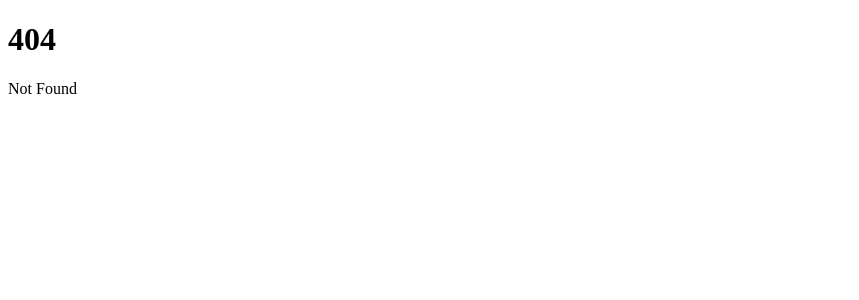
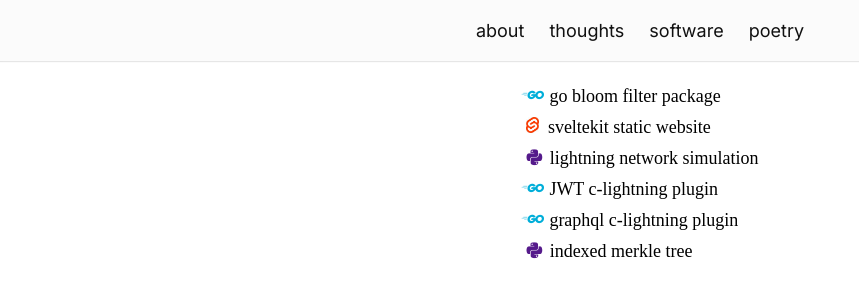
Before and after one commit to nettijoe96/nettijoe96.github.io, a SvelteKit app: page /code in a window 1280 px wide. Before the commit this address had no page. Shown: the top 300 px of the page, without its empty margins (0-859 px from the left). Built offline with nearby package versions, Linux system fonts and the light colour scheme.

Commit message:
feat: remove go board, change about page, software page, remove a post and a poem

```diff
--- a/src/routes/+page.svelte
+++ b/src/routes/+page.svelte
@@ -89,7 +89,7 @@
                         <h1>About</h1>
                     </li>
                     <li class="item">
-                        <p class="bio">My name is Joe Netti and I am backend software engineer. I am passionate about improving social media, privacy, governance, identity, and financial access with technology. I love music, poetry, biking and board games.</p>
+                        <p class="bio">My name is Joe Netti and I am backend software engineer. I am passionate about improving social media, privacy, governance, identity, and financial access with technology. I love music, poetry, mountain climbing, and biking.</p>
                     </li>
                     <!-- <li class="item">
                         <h1>Info</h1>
@@ -111,7 +111,7 @@
                             </span>
                         </a>
                     </li> -->
-                    <li class="item">
+                    <!-- <li class="item">
                         <h1>
                             Code
                         </h1>
@@ -164,7 +164,7 @@
                             </span>
                         </a>
                     </li>
-                </ul>
+                </ul> -->
             </div>
         </div>
     {/await}
--- a/src/routes/Menu.svelte
+++ b/src/routes/Menu.svelte
@@ -30,10 +30,10 @@
     <nav>
         <div class="menu-container {themeClass}">
             <ul class="menu">
-                {#if isLight}
+                <!-- {#if isLight}
                     <li class="menu-item img-item">
                         <span>
-                            <a href="games">
+                            <a href="{base}/">
                                 <img src=/apple-touch-icon.png alt="go icon"/>
                             </a>
                         </span>
@@ -41,20 +41,25 @@
                 {:else}
                     <li class="menu-item img-item">
                         <span>
-                            <a href="games">
+                            <a href="{base}/">
                                 <img src=/negative.png alt="go icon"/>
                             </a>
                         </span>
                     </li>
-                {/if}
+                {/if} -->
                 <l1 class="menu-item">
                     <a href="{base}/">
-                        <span>code</span>
+                        <span>about</span>
                     </a>
                 </l1>
                 <l1 class="menu-item">
                     <a href="{base}/blog">
-                        <span>blog</span>
+                        <span>thoughts</span>
+                    </a>
+                </l1>
+                <l1 class="menu-item">
+                    <a href="{base}/code">
+                        <span>software</span>
                     </a>
                 </l1>
                 <l1 class="menu-item">
@@ -62,12 +67,11 @@
                         <span>poetry</span>
                     </a>
                 </l1>
-                {#if isMobile}
+                <!-- {#if isMobile}
                     { #if isLight }
                         <l1 class="menu-item">
                             <button on:click={toggleMode}>
                                 <span>
-                                    <!-- <i class="fa-solid fa-moon"></i> -->
                                     <i class="fa-solid fa-toggle-off"></i>
                                 </span>
                             </button>
@@ -76,9 +80,6 @@
                         <l1 class="menu-item">
                             <button on:click={toggleMode}>
                                 <span>
-                                    <!-- <i class="fa-regular fa-sun"></i> -->
-                                    <!-- <i class="fa-regular fa-lightbulb"></i> -->
-                                    <!-- <i class="fa-solid fa-bolt-lightning"></i> -->
                                     <i class="fa-solid fa-toggle-on"></i>
                                 </span>
                             </button>
@@ -89,7 +90,6 @@
                         <l1 class="menu-item last-item">
                             <button on:click={toggleMode}>
                                 <span>
-                                    <!-- <i class="fa-solid fa-moon"></i> -->
                                     <i class="fa-solid fa-toggle-off"></i>
                                 </span>
                             </button>
@@ -98,15 +98,12 @@
                         <l1 class="menu-item last-item">
                             <button on:click={toggleMode}>
                                 <span>
-                                    <!-- <i class="fa-regular fa-sun"></i> -->
-                                    <!-- <i class="fa-regular fa-lightbulb"></i> -->
-                                    <!-- <i class="fa-solid fa-bolt-lightning"></i> -->
                                     <i class="fa-solid fa-toggle-on"></i>
                                 </span>
                             </button>
                         </l1>
                     { /if }
-                {/if}
+                {/if} -->
             </ul>
         </div>
     </nav>
@@ -159,8 +156,11 @@
 
     .menu {
         margin-left: 0;
-        padding-left: 0;
-        padding: 20px;
+        padding-left: 10px;
+        padding-right: 10px;
+        padding-top: 20px;
+        padding-bottom: 20px;
+
         text-align: center;
         font-family: 'Inter', sans-serif;
     }
--- /dev/null
+++ b/src/routes/code/+page.svelte
@@ -0,0 +1,109 @@
+<script lang="ts">
+  import '../../styles.css'
+  import Menu from "../Menu.svelte";``
+</script>
+
+
+<Menu></Menu>
+<div>
+    <ul>
+      <li class="item">
+          <a href="https://github.com/nettijoe96/bloom">
+              <span>
+                  <i class="fa-brands fa-golang"></i>
+                  go bloom filter package
+              </span>
+          </a>
+      </li>
+      <li class="item">
+          <a href="https://github.com/nettijoe96/nettijoe96.github.io">
+              <span>
+                  <img class="svelte" src="svelte_red.jpg" alt="svelte icon"/>
+                  sveltekit static website
+              </span>
+          </a>
+      </li>
+      <li class="item">
+          <a href="https://github.com/rustyrussell/million-channels-project">
+              <span>
+                  <i class="fa-brands fa-python"></i>
+                  lightning network simulation
+              </span>
+          </a>
+      </li>
+      <li class="item">
+          <a href="https://github.com/nettijoe96/jwt-factory">
+              <span>
+                  <i class="fa-brands fa-golang"></i>
+                  JWT c-lightning plugin
+              </span>
+          </a>
+      </li>
+      <li class="item">
+          <a href="https://github.com/nettijoe96/c-lightning-graphql">
+              <span>
+                  <i class="fa-brands fa-golang"></i>
+                  graphql c-lightning plugin
+              </span>
+          </a>
+      </li>
+      <li class="item">
+          <a href="https://github.com/nettijoe96/BM-BGP/tree/master/indexedMerkleTree">
+              <span>
+                  <i class="fa-brands fa-python"></i>
+                  indexed merkle tree
+              </span>
+          </a>
+      </li>
+    </ul>
+</div>
+
+<style>
+
+  div {
+      padding: 20px;
+      text-align: center;
+  }
+
+  ul {
+      padding: 20px;
+      padding-top: 0px;
+      text-align: left;
+      display: inline-block;
+  }
+
+  li {
+      padding: 5px;
+      list-style: none
+  }
+
+  a {
+      font-weight: 100;
+      text-decoration: none;
+      color: inherit;
+      font-size: large;
+  }
+
+  .fa-golang {
+      margin-right: 1px;
+      color: #00aed9;
+  }
+
+  .svelte {
+      padding-left: 5px;
+      padding-right: 4px;
+      width: 13px;
+      color: #ff3c00
+  }
+
+  .fa-python {
+      padding-left: 5px;
+      padding-right: 3px;
+      color: #551a8b;
+  }
+
+  span:hover {
+      color: #878787;
+  }
+
+</style>
```
Also changed, not shown: src/routes/blog/+page.svelte (+5 -4 lines), src/routes/poetry/+page.svelte (+4 -4 lines).
